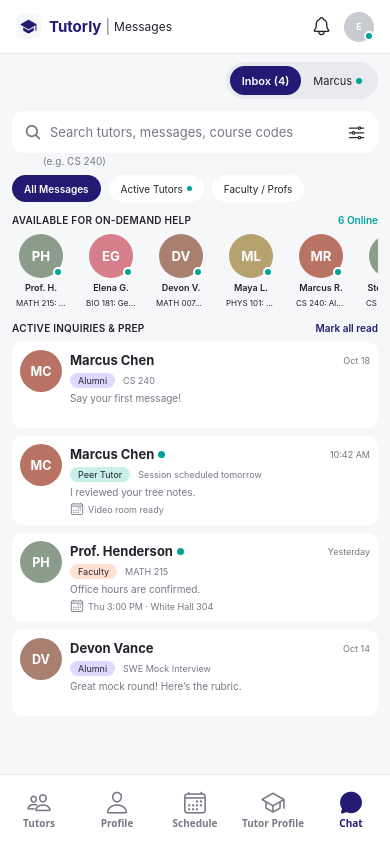
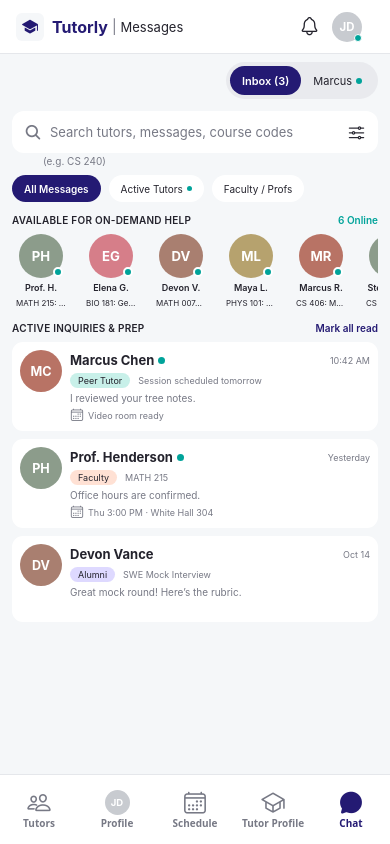
Before and after one commit to edziee/tutorly, a React Native app: screen /Chat in a window 390 px wide. Built offline with nearby package versions, Linux system fonts and the light colour scheme.

Commit message:
Fixed the header and footer then added a SafeArea for the header and footer. Fixed inconsistencies in the mock data for tutors and conversations. Added a new component for the student avatar. Updated the chat screen to display the student's avatar and name in the header.

```diff
--- a/src/components/AppHeader.jsx
+++ b/src/components/AppHeader.jsx
@@ -1,6 +1,8 @@
 import { Alert, Pressable, StyleSheet, Text, View } from 'react-native';
 import { Ionicons } from '@expo/vector-icons';
+import { SafeAreaView } from 'react-native-safe-area-context';
 
+import StudentAvatar from './StudentAvatar';
 import { colors } from '../theme/colors';
 import { spacing } from '../theme/spacing';
 
@@ -19,7 +21,11 @@ export function AppHeaderBrand({ title }) {
   );
 }
 
-export function AppHeaderActions() {
+export function AppHeaderActions({
+  initials,
+  imageUri,
+  onProfilePress,
+}) {
   return (
     <View style={styles.actions}>
       <Pressable
@@ -34,15 +40,54 @@ export function AppHeaderActions() {
           color={colors.text}
         />
       </Pressable>
-      <View style={styles.avatar}>
-        <Text style={styles.avatarText}>E</Text>
+      <Pressable
+        accessibilityRole="button"
+        accessibilityLabel="Open student profile"
+        hitSlop={8}
+        onPress={onProfilePress}
+        style={styles.avatarButton}
+      >
+        <StudentAvatar imageUri={imageUri} initials={initials} size={30} />
         <View style={styles.onlineDot} />
-      </View>
+      </Pressable>
     </View>
   );
 }
 
+export default function AppHeader({
+  title,
+  initials,
+  imageUri,
+  onProfilePress,
+}) {
+  return (
+    <SafeAreaView edges={['top']} style={styles.safeArea}>
+      <View style={styles.header}>
+        <AppHeaderBrand title={title} />
+        <AppHeaderActions
+          initials={initials}
+          imageUri={imageUri}
+          onProfilePress={onProfilePress}
+        />
+      </View>
+    </SafeAreaView>
+  );
+}
+
 const styles = StyleSheet.create({
+  safeArea: {
+    backgroundColor: colors.surface,
+  },
+  header: {
+    minHeight: 54,
+    paddingHorizontal: spacing.lg,
+    backgroundColor: colors.surface,
+    borderBottomWidth: StyleSheet.hairlineWidth,
+    borderBottomColor: colors.border,
+    flexDirection: 'row',
+    alignItems: 'center',
+    justifyContent: 'space-between',
+  },
   brand: {
     flexDirection: 'row',
     alignItems: 'center',
@@ -76,18 +121,12 @@ const styles = StyleSheet.create({
     gap: spacing.md,
     paddingRight: spacing.md,
   },
-  avatar: {
+  avatarButton: {
     width: 30,
     height: 30,
     borderRadius: 15,
-    backgroundColor: '#C8CBD0',
     alignItems: 'center',
     justifyContent: 'center',
-  },
-  avatarText: {
-    color: colors.white,
-    fontSize: 12,
-    fontWeight: '700',
   },
   onlineDot: {
     position: 'absolute',
--- /dev/null
+++ b/src/components/StudentAvatar.jsx
@@ -0,0 +1,43 @@
+import { Image, StyleSheet, Text, View } from 'react-native';
+
+import { colors } from '../theme/colors';
+
+export default function StudentAvatar({ imageUri, initials, size }) {
+  return (
+    <View
+      style={[
+        styles.avatar,
+        {
+          width: size,
+          height: size,
+          borderRadius: size / 2,
+        },
+      ]}
+    >
+      {imageUri ? (
+        <Image source={{ uri: imageUri }} style={styles.image} />
+      ) : (
+        <Text style={[styles.initials, { fontSize: size * 0.38 }]}>
+          {initials}
+        </Text>
+      )}
+    </View>
+  );
+}
+
+const styles = StyleSheet.create({
+  avatar: {
+    overflow: 'hidden',
+    alignItems: 'center',
+    justifyContent: 'center',
+    backgroundColor: '#C8CBD0',
+  },
+  image: {
+    width: '100%',
+    height: '100%',
+  },
+  initials: {
+    color: colors.white,
+    fontWeight: '700',
+  },
+});
--- a/src/data/mockConversations.jsx
+++ b/src/data/mockConversations.jsx
@@ -1,15 +1,4 @@
 export const mockConversations = [
-  {
-    id: 'conversation-1',
-    tutorId: 'tutor-1',
-    role: 'Alumni',
-    roleColor: '#DED9FF',
-    course: 'CS 240',
-    preview: 'Say your first message!',
-    time: 'Oct 18',
-    category: 'All Messages',
-    unread: false,
-  },
   {
     id: 'conversation-2',
     tutorId: 'tutor-1',
--- a/src/data/mockTutors.jsx
+++ b/src/data/mockTutors.jsx
@@ -95,13 +95,13 @@ export const mockTutors = [
     shortName: 'Marcus R.',
     initials: 'MR',
     tier: 'Peer Tutor',
-    subject: 'CS 240: Algorithms',
+    subject: 'CS 406: Mobile Computing',
     rating: 4.9,
     reviewCount: 48,
     hourlyRate: 250,
     location: 'Quezon City',
     credentials: 'Peer Tutor',
-    bio: 'Helps students with algorithms and data structures.',
+    bio: 'Helps students with mobile app development and programming.',
     availability: ['Monday, 4:00 PM', 'Wednesday, 6:00 PM'],
     image: null,
     color: '#B87365',
--- a/src/navigation/StudentNavigator.jsx
+++ b/src/navigation/StudentNavigator.jsx
@@ -1,29 +1,58 @@
-import { createBottomTabNavigator } from '@react-navigation/bottom-tabs';
+import { BottomTabBar, createBottomTabNavigator } from '@react-navigation/bottom-tabs';
 import { Ionicons } from '@expo/vector-icons';
+import { SafeAreaView } from 'react-native-safe-area-context';
+import { useState } from 'react';
 
-import PlaceholderScreen from '../screens/PlaceholderScreen';
+import AppHeader from '../components/AppHeader';
+import StudentAvatar from '../components/StudentAvatar';
 import { TutorsScreen } from '../screens/TutorsScreen';
 import ChatScreen from '../screens/ChatScreen';
 import ScheduleScreen from '../screens/ScheduleScreen';
+import StudentProfileScreen from '../screens/StudentProfileScreen';
 import TutorProfileScreen from '../screens/TutorProfileScreen';
+import { mockStudentProfile } from '../data/mockStudentProfile';
 import { colors } from '../theme/colors';
 
 const Tab = createBottomTabNavigator();
 
 const tabConfig = {
-  Tutors: { icon: 'people', inactiveIcon: 'people-outline' },
-  Profile: { icon: 'person', inactiveIcon: 'person-outline' },
-  Schedule: { icon: 'calendar', inactiveIcon: 'calendar-outline' },
-  TutorProfile: { icon: 'school', inactiveIcon: 'school-outline' },
-  Chat: { icon: 'chatbubble', inactiveIcon: 'chatbubble-outline' },
+  Tutors: { icon: 'people', inactiveIcon: 'people-outline', title: 'Tutors' },
+  Profile: { icon: 'person', inactiveIcon: 'person-outline', title: 'Profile' },
+  Schedule: { icon: 'calendar', inactiveIcon: 'calendar-outline', title: 'Schedule' },
+  TutorProfile: { icon: 'school', inactiveIcon: 'school-outline', title: 'Tutor Profile' },
+  Chat: { icon: 'chatbubble', inactiveIcon: 'chatbubble-outline', title: 'Messages' },
 };
 
+const studentInitials = mockStudentProfile.name
+  .split(' ')
+  .map((part) => part[0])
+  .join('')
+  .slice(0, 2);
+
 export default function StudentNavigator() {
+  const [profileImageUri, setProfileImageUri] = useState(null);
+
   return (
     <Tab.Navigator
       initialRouteName="Tutors"
+      tabBar={(props) => (
+        <SafeAreaView edges={['bottom']} style={styles.tabBarSafeArea}>
+          <BottomTabBar
+            {...props}
+            insets={{ ...props.insets, bottom: 0 }}
+          />
+        </SafeAreaView>
+      )}
       screenOptions={({ route }) => ({
-        headerShown: false,
+        headerShown: true,
+        header: ({ navigation }) => (
+          <AppHeader
+            title={tabConfig[route.name].title}
+            initials={studentInitials}
+            imageUri={profileImageUri}
+            onProfilePress={() => navigation.navigate('Profile')}
+          />
+        ),
         tabBarActiveTintColor: colors.primary,
         tabBarInactiveTintColor: colors.mutedText,
         tabBarStyle: {
@@ -41,6 +70,16 @@ export default function StudentNavigator() {
           const config = tabConfig[route.name];
           const iconName = focused ? config.icon : config.inactiveIcon;
 
+          if (route.name === 'Profile') {
+            return (
+              <StudentAvatar
+                imageUri={profileImageUri}
+                initials={studentInitials}
+                size={size}
+              />
+            );
+          }
+
           return <Ionicons name={iconName} size={size} color={color} />;
         },
       })}
@@ -50,7 +89,12 @@ export default function StudentNavigator() {
       </Tab.Screen>
 
       <Tab.Screen name="Profile" options={{ title: 'Profile' }}>
-        {() => <PlaceholderScreen title="Profile" />}
+        {() => (
+          <StudentProfileScreen
+            profileImageUri={profileImageUri}
+            onProfileImageChange={setProfileImageUri}
+          />
+        )}
       </Tab.Screen>
 
       <Tab.Screen name="Schedule" options={{ title: 'Schedule' }}>
@@ -65,3 +109,9 @@ export default function StudentNavigator() {
     </Tab.Navigator>
   );
 }
+
+const styles = {
+  tabBarSafeArea: {
+    backgroundColor: colors.surface,
+  },
+};
--- a/src/screens/ChatScreen.jsx
+++ b/src/screens/ChatScreen.jsx
@@ -150,33 +150,7 @@ export default function ChatScreen() {
   }
 
   return (
-    <SafeAreaView edges={['top']} style={styles.safeArea}>
-      <View style={styles.header}>
-        <View style={styles.brand}>
-          <View style={styles.logo}>
-            <Ionicons name="school" size={17} color={colors.primary} />
-          </View>
-          <Text style={styles.brandName}>Tutorly</Text>
-          <Text style={styles.divider}>|</Text>
-          <Text style={styles.headerTitle}>Messages</Text>
-        </View>
-
-        <View style={styles.headerActions}>
-          <Pressable
-            accessibilityLabel="Notifications"
-            hitSlop={8}
-            onPress={() => Alert.alert('Notifications', 'No new notifications.')}
-          >
-            <Ionicons
-              name="notifications-outline"
-              size={21}
-              color={colors.text}
-            />
-          </Pressable>
-          <Avatar initials="E" color="#C8CBD0" size={30} online />
-        </View>
-      </View>
-
+    <SafeAreaView edges={[]} style={styles.safeArea}>
       <ScrollView
         contentContainerStyle={styles.content}
         keyboardShouldPersistTaps="handled"
@@ -314,47 +288,6 @@ const styles = StyleSheet.create({
   safeArea: {
     flex: 1,
     backgroundColor: colors.background,
-  },
-  header: {
-    minHeight: 54,
-    paddingHorizontal: spacing.lg,
-    backgroundColor: colors.surface,
-    borderBottomWidth: StyleSheet.hairlineWidth,
-    borderBottomColor: colors.border,
-    flexDirection: 'row',
-    alignItems: 'center',
-    justifyContent: 'space-between',
-  },
-  brand: {
-    flexDirection: 'row',
-    alignItems: 'center',
-  },
-  logo: {
-    width: 25,
-    height: 25,
-    borderRadius: 6,
-    backgroundColor: colors.background,
-    alignItems: 'center',
-    justifyContent: 'center',
-    marginRight: spacing.sm,
-  },
-  brandName: {
-    color: colors.primary,
-    fontSize: 15,
-    fontWeight: '700',
-  },
-  divider: {
-    color: colors.mutedText,
-    marginHorizontal: spacing.xs,
-  },
-  headerTitle: {
-    color: colors.text,
-    fontSize: 12,
-  },
-  headerActions: {
-    flexDirection: 'row',
-    alignItems: 'center',
-    gap: spacing.md,
   },
   content: {
     paddingHorizontal: spacing.md,
--- a/src/screens/StudentProfileScreen.jsx
+++ b/src/screens/StudentProfileScreen.jsx
@@ -24,7 +24,10 @@ import { typography } from '../theme/typography';
 
 const weekdays = ['M', 'T', 'W', 'T', 'F', 'S', 'S'];
 
-export default function StudentProfileScreen() {
+export default function StudentProfileScreen({
+  profileImageUri,
+  onProfileImageChange,
+}) {
   const [streakRemindersEnabled, setStreakRemindersEnabled] = useState(true);
   const [meetingPreference, setMeetingPreference] = useState('campus');
   const [profile, setProfile] = useState({
@@ -36,8 +39,6 @@ export default function StudentProfileScreen() {
   });
   const [profileDraft, setProfileDraft] = useState(profile);
   const [editVisible, setEditVisible] = useState(false);
-  const [profileImageUri, setProfileImageUri] = useState(null);
-
   const showProfileMessage = (message) => Alert.alert('Student Profile', message);
   const pickProfileImage = async () => {
     try {
@@ -49,7 +50,7 @@ export default function StudentProfileScreen() {
       });
 
       if (!result.canceled && result.assets?.[0]?.uri) {
-        setProfileImageUri(result.assets[0].uri);
+        onProfileImageChange(result.assets[0].uri);
       }
     } catch {
       Alert.alert('Unable to open photos', 'Please try selecting your profile picture again.');
```
